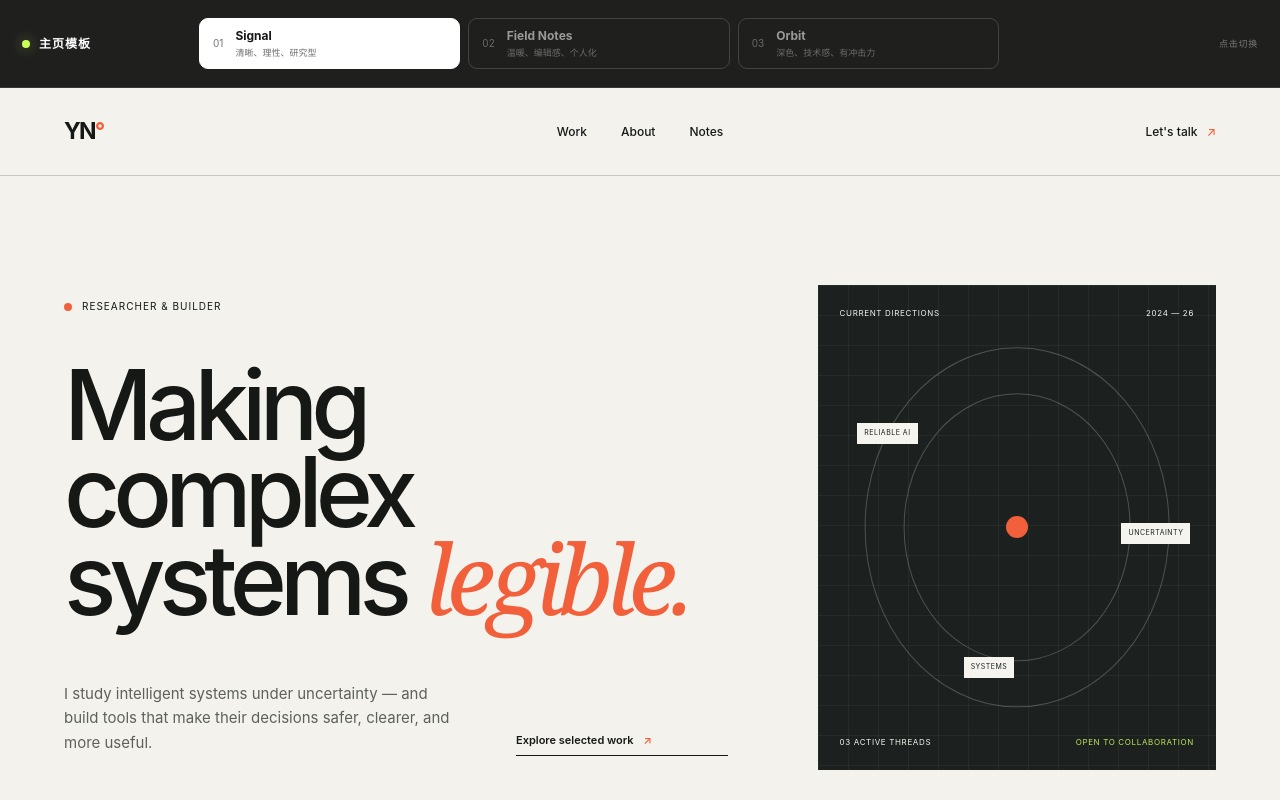
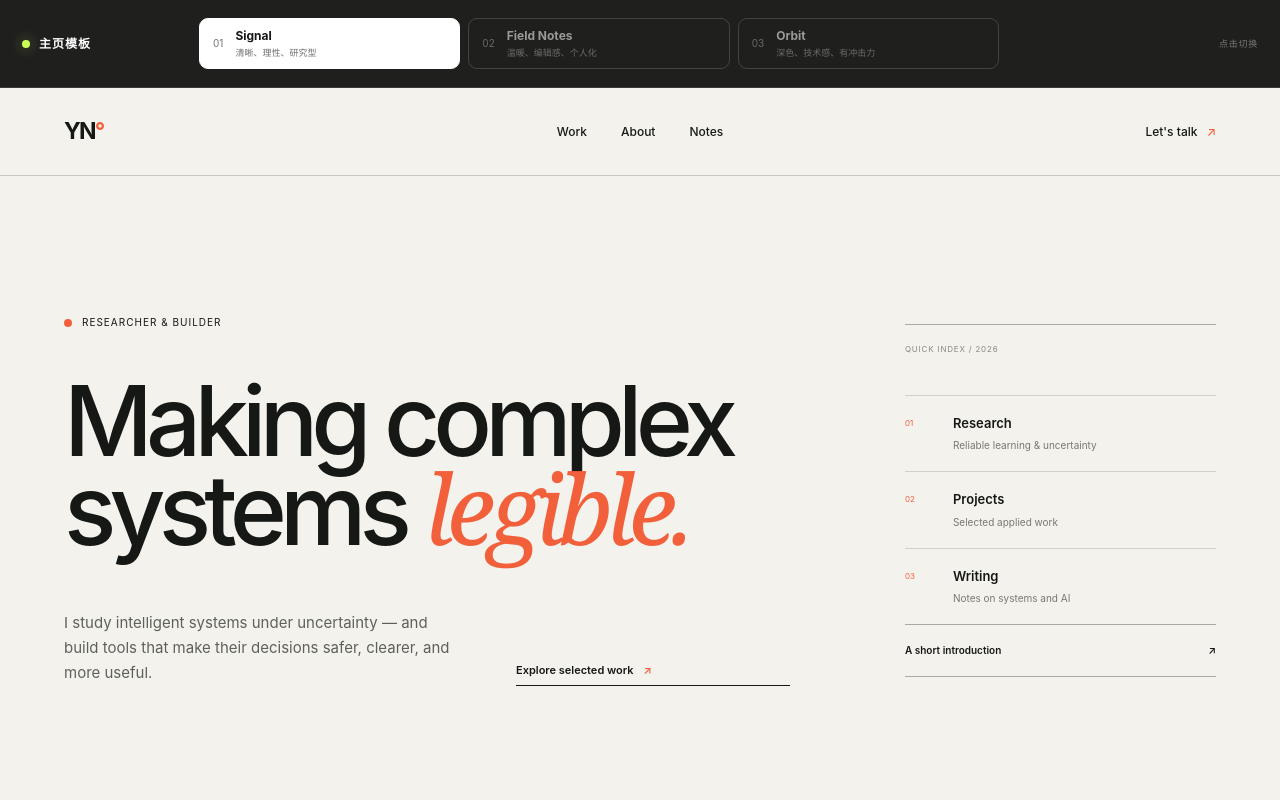
Before and after one commit to shawn-sypiao/shawn-sypiao.github.io, a Next.js app: page / in a window 1280 px wide. Shown: the top 800 px of the page. Built offline with nearby package versions, Linux system fonts and the light colour scheme.

Commit message:
Refine default template with minimal layout

```diff
--- a/app/globals.css
+++ b/app/globals.css
@@ -198,10 +198,10 @@ button {
 
 .signal-hero {
   display: grid;
-  gap: 7vw;
-  grid-template-columns: minmax(0, 1.25fr) minmax(340px, 0.75fr);
-  min-height: 690px;
-  padding: 95px 5vw 82px;
+  gap: 9vw;
+  grid-template-columns: minmax(0, 1.4fr) minmax(280px, 0.6fr);
+  min-height: 640px;
+  padding: 105px 5vw 96px;
 }
 
 .signal-intro {
@@ -269,128 +269,59 @@ button {
   margin-left: 7px;
 }
 
-.signal-radar {
+.signal-profile {
   align-self: center;
-  aspect-ratio: 0.82;
-  background: #1c211f;
-  color: #f5f4ee;
-  display: grid;
-  grid-template-rows: auto 1fr auto;
-  max-height: 515px;
-  overflow: hidden;
-  padding: 22px;
-  position: relative;
+  border-bottom: 1px solid #aaa9a3;
+  border-top: 1px solid #aaa9a3;
 }
 
-.signal-radar::before {
-  background-image:
-    linear-gradient(rgba(255, 255, 255, 0.045) 1px, transparent 1px),
-    linear-gradient(90deg, rgba(255, 255, 255, 0.045) 1px, transparent 1px);
-  background-size: 30px 30px;
-  content: "";
-  inset: 0;
-  position: absolute;
-}
-
-.radar-top,
-.radar-bottom {
-  display: flex;
+.profile-label {
+  color: #878983;
   font-family: var(--mono);
   font-size: 8px;
-  justify-content: space-between;
-  letter-spacing: 0.08em;
-  position: relative;
-  text-transform: uppercase;
-  z-index: 2;
-}
-
-.radar-bottom span:last-child {
-  color: #bfe659;
-}
-
-.radar-orbit {
-  position: relative;
-}
-
-.orbit {
-  border: 1px solid rgba(255, 255, 255, 0.22);
-  border-radius: 50%;
-  left: 50%;
-  position: absolute;
-  top: 50%;
-  transform: translate(-50%, -50%);
-}
-
-.orbit-one {
-  height: 64%;
-  width: 64%;
-}
-
-.orbit-two {
-  height: 86%;
-  width: 86%;
-}
-
-.orbit-core {
-  background: #f1603b;
-  border: 10px solid rgba(241, 96, 59, 0.12);
-  border-radius: 50%;
-  height: 22px;
-  left: 50%;
-  position: absolute;
-  top: 50%;
-  transform: translate(-50%, -50%);
-  width: 22px;
-}
-
-.orbit-label {
-  background: #f5f4ee;
-  color: #1c211f;
-  font-family: var(--mono);
-  font-size: 7px;
-  letter-spacing: 0.07em;
-  padding: 5px 7px;
-  position: absolute;
+  letter-spacing: 0.1em;
+  margin: 0;
+  padding: 18px 0 40px;
   text-transform: uppercase;
 }
 
-.label-one {
-  left: 5%;
-  top: 25%;
+.signal-profile > div {
+  align-items: start;
+  border-top: 1px solid #d2d0ca;
+  display: grid;
+  gap: 20px;
+  grid-template-columns: 28px 1fr;
+  padding: 18px 0;
 }
 
-.label-two {
-  right: 1%;
-  top: 49%;
+.signal-profile > div > span {
+  color: #f1603b;
+  font-family: var(--mono);
+  font-size: 8px;
+  padding-top: 3px;
 }
 
-.label-three {
-  bottom: 14%;
-  left: 35%;
+.signal-profile > div p {
+  font-size: 13px;
+  font-weight: 620;
+  margin: 0;
 }
 
-.signal-ticker {
-  align-items: center;
-  background: #f1603b;
-  color: #151815;
-  display: flex;
-  gap: 32px;
-  justify-content: center;
-  min-height: 54px;
-  overflow: hidden;
-  padding: 12px;
-  white-space: nowrap;
+.signal-profile > div small {
+  color: #777971;
+  display: block;
+  font-size: 10px;
+  font-weight: 400;
+  margin-top: 5px;
 }
 
-.signal-ticker span {
-  font-family: var(--mono);
+.signal-profile > a {
+  border-top: 1px solid #aaa9a3;
+  display: flex;
   font-size: 10px;
-  font-weight: 650;
-  letter-spacing: 0.1em;
-}
-
-.signal-ticker i {
-  font-style: normal;
+  font-weight: 620;
+  justify-content: space-between;
+  padding: 18px 0;
 }
 
 .signal-work {
@@ -1180,10 +1111,8 @@ button {
     grid-template-columns: 1fr;
   }
 
-  .signal-radar {
-    aspect-ratio: 1.2;
+  .signal-profile {
     justify-self: center;
-    max-height: none;
     width: min(100%, 560px);
   }
 
@@ -1253,10 +1182,6 @@ button {
 
   .signal-summary a {
     justify-self: start;
-  }
-
-  .signal-ticker {
-    justify-content: start;
   }
 
   .section-heading {
--- a/app/page.tsx
+++ b/app/page.tsx
@@ -107,33 +107,31 @@ function SignalTemplate() {
             </div>
           </div>
 
-          <div className="signal-radar" aria-label="当前研究方向">
-            <div className="radar-top">
-              <span>Current directions</span>
-              <span>2024 — 26</span>
+          <div className="signal-profile" aria-label="个人主页快速索引">
+            <p className="profile-label">Quick index / 2026</p>
+            <div>
+              <span>01</span>
+              <p>
+                Research
+                <small>Reliable learning &amp; uncertainty</small>
+              </p>
             </div>
-            <div className="radar-orbit">
-              <span className="orbit orbit-one" />
-              <span className="orbit orbit-two" />
-              <span className="orbit-core" />
-              <span className="orbit-label label-one">Reliable AI</span>
-              <span className="orbit-label label-two">Uncertainty</span>
-              <span className="orbit-label label-three">Systems</span>
+            <div>
+              <span>02</span>
+              <p>
+                Projects
+                <small>Selected applied work</small>
+              </p>
             </div>
-            <div className="radar-bottom">
-              <span>03 active threads</span>
-              <span>Open to collaboration</span>
+            <div>
+              <span>03</span>
+              <p>
+                Writing
+                <small>Notes on systems and AI</small>
+              </p>
             </div>
+            <a href="#signal-about">A short introduction <Arrow /></a>
           </div>
-        </section>
-
-        <section className="signal-ticker" aria-label="研究主题">
-          <span>RELIABLE MACHINE LEARNING</span>
-          <i>✦</i>
-          <span>DECISION SYSTEMS</span>
-          <i>✦</i>
-          <span>HUMAN-CENTERED RESEARCH</span>
-          <i>✦</i>
         </section>
 
         <section className="signal-work" id="signal-work">
```
